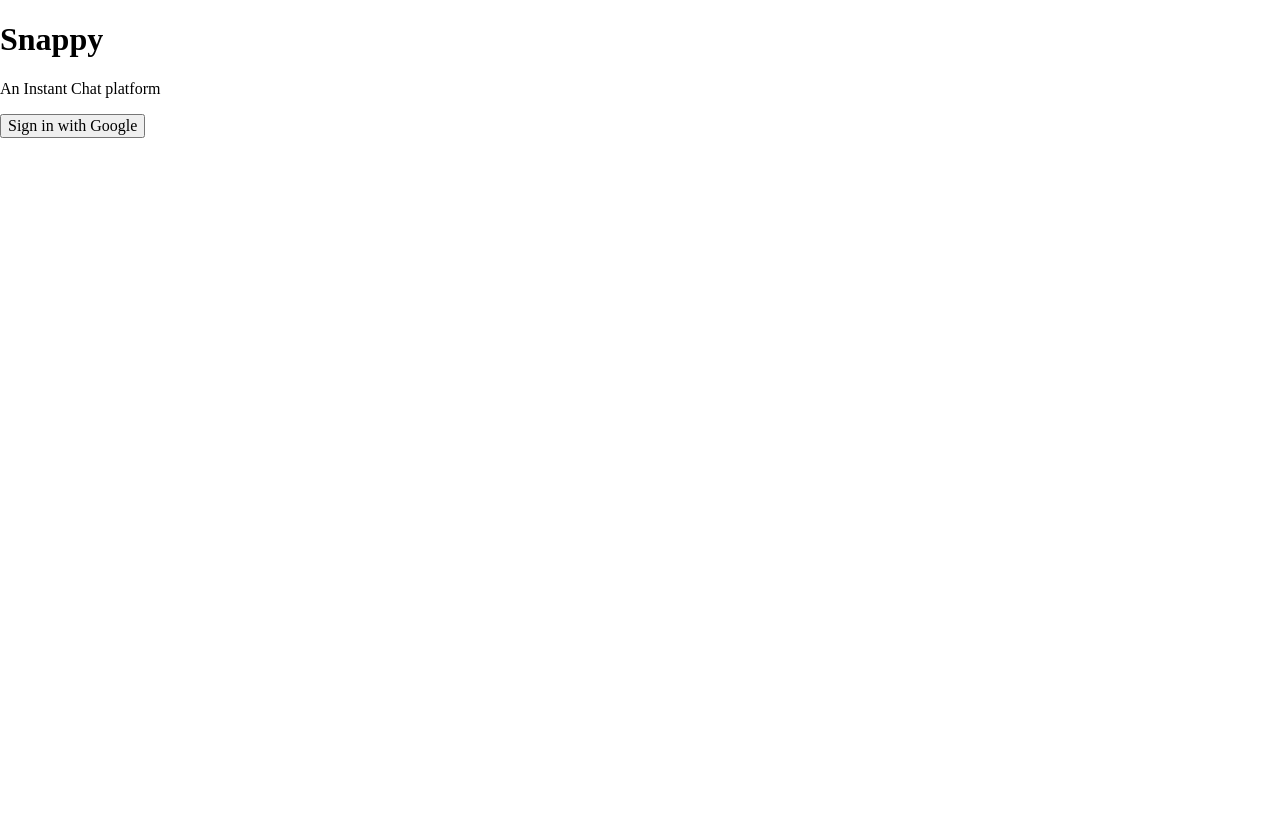
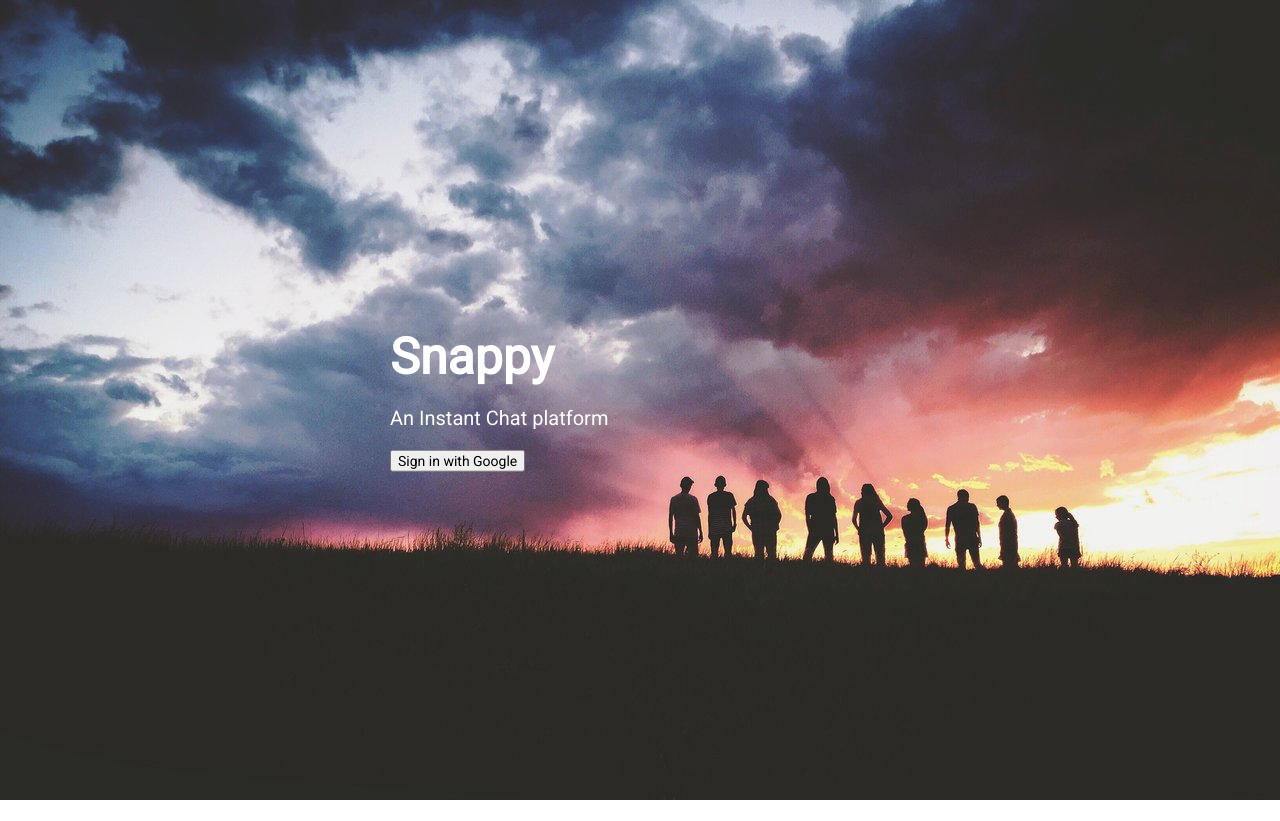
Before and after one commit to paresh27/snappy-chat, a plain HTML site: page index.html in a window 1280 px wide. After the commit the page ends 800 px from the top, so only its background shows below. Drawn offline with nearby package versions, Linux system fonts and the light colour scheme.

Commit message:
Static Homepage

```diff
--- a/index.html
+++ b/index.html
@@ -10,10 +10,10 @@
   </title>
 </head>
 <body>
-<div class="main">
+  <div class="main">
 <h1 class="logo">Snappy</h1>
-  <p> An Instant Chat platform</p>
-    <button class"button">Sign in with Google</button>
+  <p class="tagline"> An Instant Chat platform</p>
+    <button class"button" >Sign in with Google </button>
 </div>
 </body>
 </html>
--- a/style.css
+++ b/style.css
@@ -1,14 +1,53 @@
-.button {
 
-  height: 50px;
-  width: 200px;
-  padding: 20px;
-}
 html, body {
     height: 100%;
     box-sizing: border-box;
+    font-family: "Roboto";
+    font-size: 14px;
 }
 
 *, *:before, *:after {
     box-sizing: inherit;
 }
+body{
+
+  background-image: url("bg.jpg");
+  background-repeat: no-repeat;
+  background-size: cover;
+}
+
+.main{
+
+  width: 500px;
+  margin: auto;
+  position: relative;
+    top: 50%;
+    transform: translateY(-50%);
+}
+.logo{
+
+    font-size: 50px;
+    color: white;
+    margin-bottom: 15px;
+    margin-top: 0;
+}
+.tagline{
+
+  font-size: 20px;
+  color: white;
+}
+.button{
+
+      height: 50px;
+      width: 200px;
+    padding: 10px 20px;
+      background-color: blueviolet;
+      color: white;
+      border: none;
+      border-radius: 4px;
+      cursor: pointer;
+}
+.button:hover{
+  background-color: white;
+  color: blueviolet;
+}
```
Also changed, not shown: bg.jpg (added).
